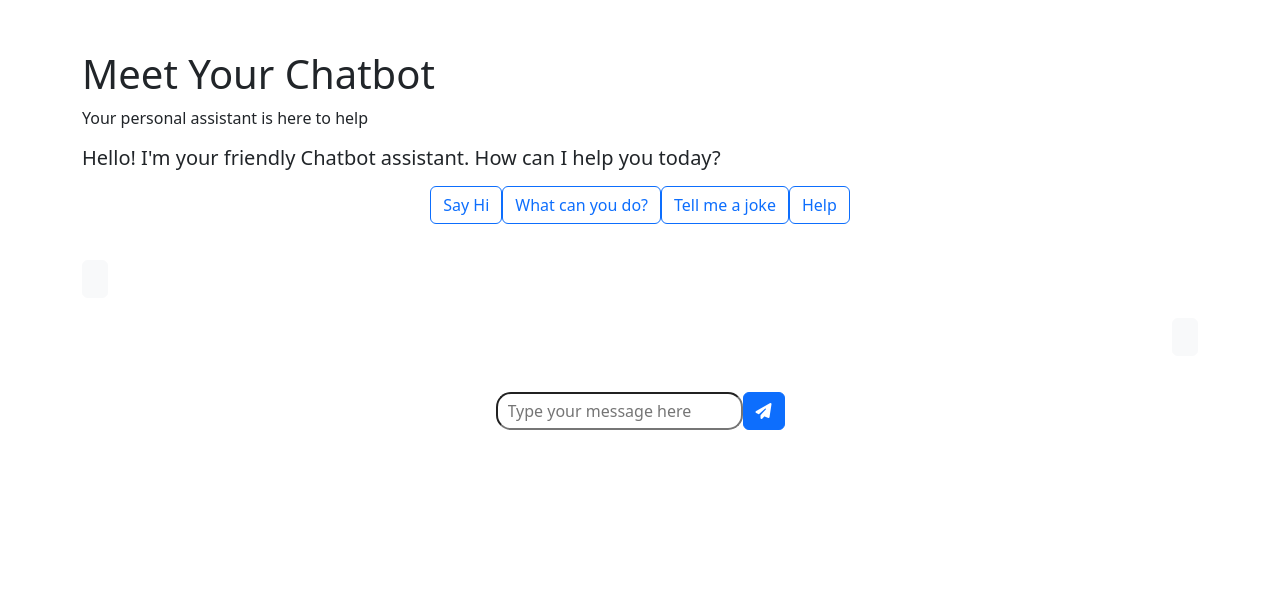
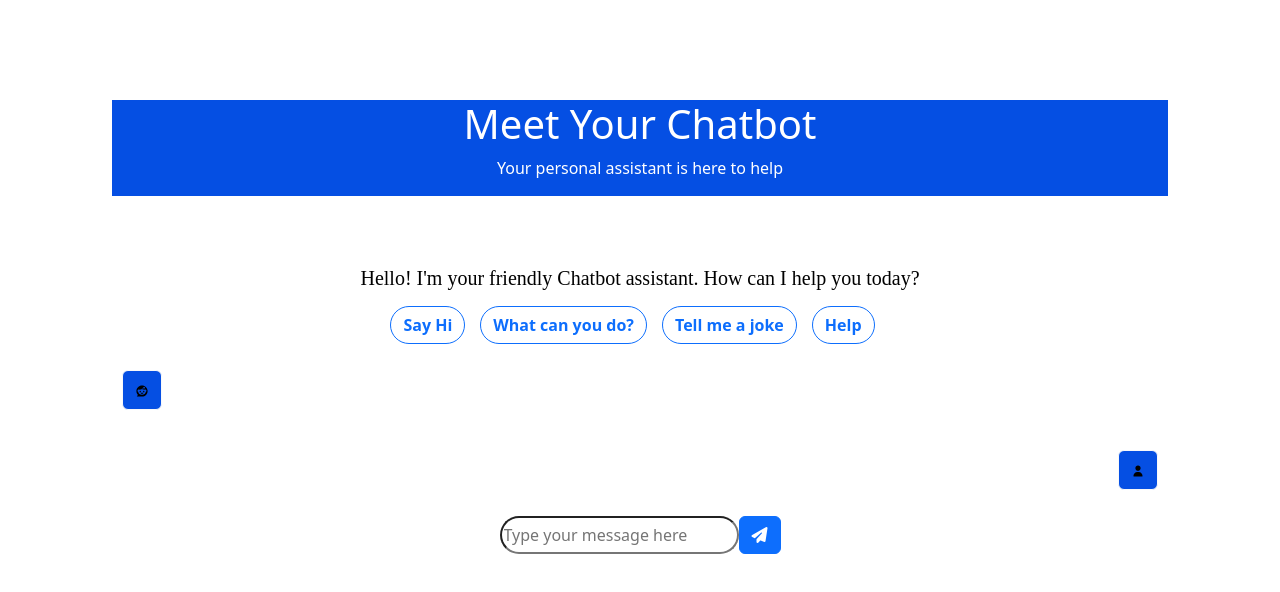
Before and after one commit to 05Vshresta/Meet-your-chatbot-app, a plain HTML site: page index.html in a window 1280 px wide. Drawn offline with nearby package versions, Linux system fonts and the light colour scheme; a script that the page names is missing.

Commit message:
Refactor CSS for improved layout and styling
Updated styles for layout, colors, and fonts.

```diff
--- a/style.css
+++ b/style.css
@@ -1,58 +1,108 @@
 body{
-    padding: 50px;
-    color:azure;
+    font-family: "poppins" , sans-serif;
+    padding: 100px;
+    margin:200px;
+    height: 100vh;
+    width: 100vw;
 }
-.heading{
+
+
+.chatbot-container{
+    background: #e8f0ff;
+    border-radius: 50px;
+
+}
+
+.main-container{
+    background-color:#054fe3;
+    color:white;
     text-align: center;
-    padding-top: 30px;
+
 }
-.chat-bot-img{
-    height: 150px;
-    padding-top: 15px;
-    padding-left: 10px;
-    border-radius: 50px;
+
+.sub-heading{
+    font-family:'Times New Roman', Times, serif ;
+    padding-top: 20px;
+    margin-top: 50px;
+    color: black;
+    text-align: center;
+    font-weight:500;
 }
-.user-img{
-    height: 170px;
-    padding-right: 10px;
-    border-radius: 50px;
+
+.button.btn{
+    margin-right: 15px;
+    border-radius: 25px;
+    font-weight: 600;
 }
-.form-control{
-    height: 25px;
-    width:10px;
+
+
+.user-input{
+    margin-bottom: 10px;
+    border-radius: 35px;
 }
-.btn{
-    font-weight: bold;
-    margin-bottom: 20px;
+
+.send-btn{
+    margin-bottom: 10px;
+
 }
-.user-input{
-    margin-bottom: 20px;
+
+.chatbot-icon{
+    padding: 10px;
     border-radius: 15px;
-    padding-left: 10px;
- }
-.msg-to-chatbot-container{
-    text-align: right;
-    margin-top: 10px;
-    margin-bottom: 10px;
+
 }
+
+.chat-container{
+    padding: 10px;
+}
+
+.user-icon{
+    padding: 10px;
+    border-radius: 15px;
+}
+
+.icon.btn{
+    height: 40px;
+    width: 40px;
+    color:#cbd2d9;
+    background-color:#054fe3;
+
+}
+
+.logo.btn{
+    color: #cbd2d9;
+    background-color:#054fe3;
+}
+
 .msg-to-chatbot{
-    background-color: red;
-    color: #ebecf0;
-    font-family: Arial, Helvetica, sans-serif;
-    font-weight: 700;
+    background-color: #f6f8f9;
+    font-family: roboto;
+    font-weight: 900;
     border-radius: 20px;
     padding: 10px;
+    color:navy;
 }
-.msg-from-chatbot-container{
-   margin-top: 10px;
-   margin-bottom: 10px;
+
+
+.msg-to-chatbot-container{
+   text-align: right;
+   margin-top: 5px;
+   margin-bottom: 5px;
 }
+
 .msg-from-chatbot{
-    background-color: #cbd2d9;
-    font-family:sans-serif;
-    font-weight: 700;
+
+    font-family: roboto;
+    font-weight: 900;
     border-radius: 20px;
     padding: 10px;
-    background-color:  #14b102;
+    background-color:rgb(24, 24, 206);
     color:white;
 }
+
+.msg-from-chatbot-container{
+   text-align: left;
+   margin-top: 5px;
+   margin-bottom: 5px;
+
+}
```
